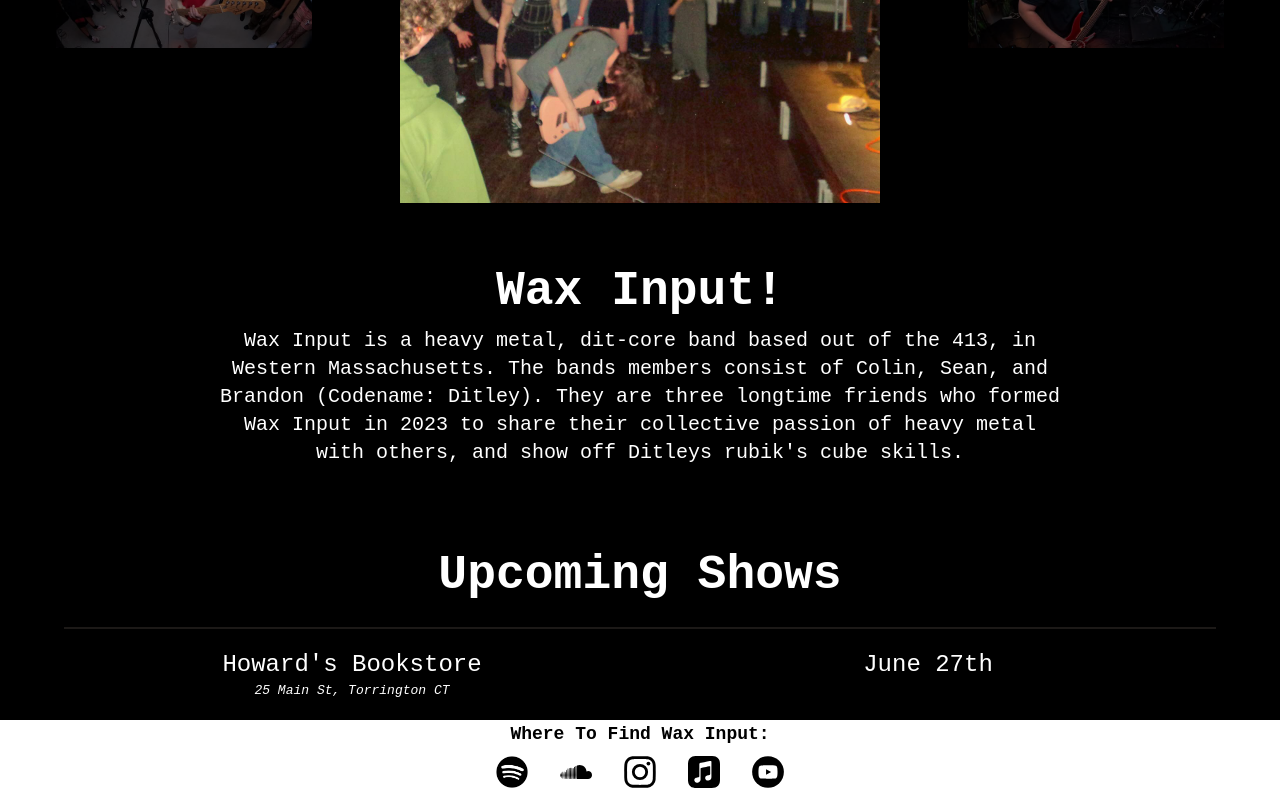
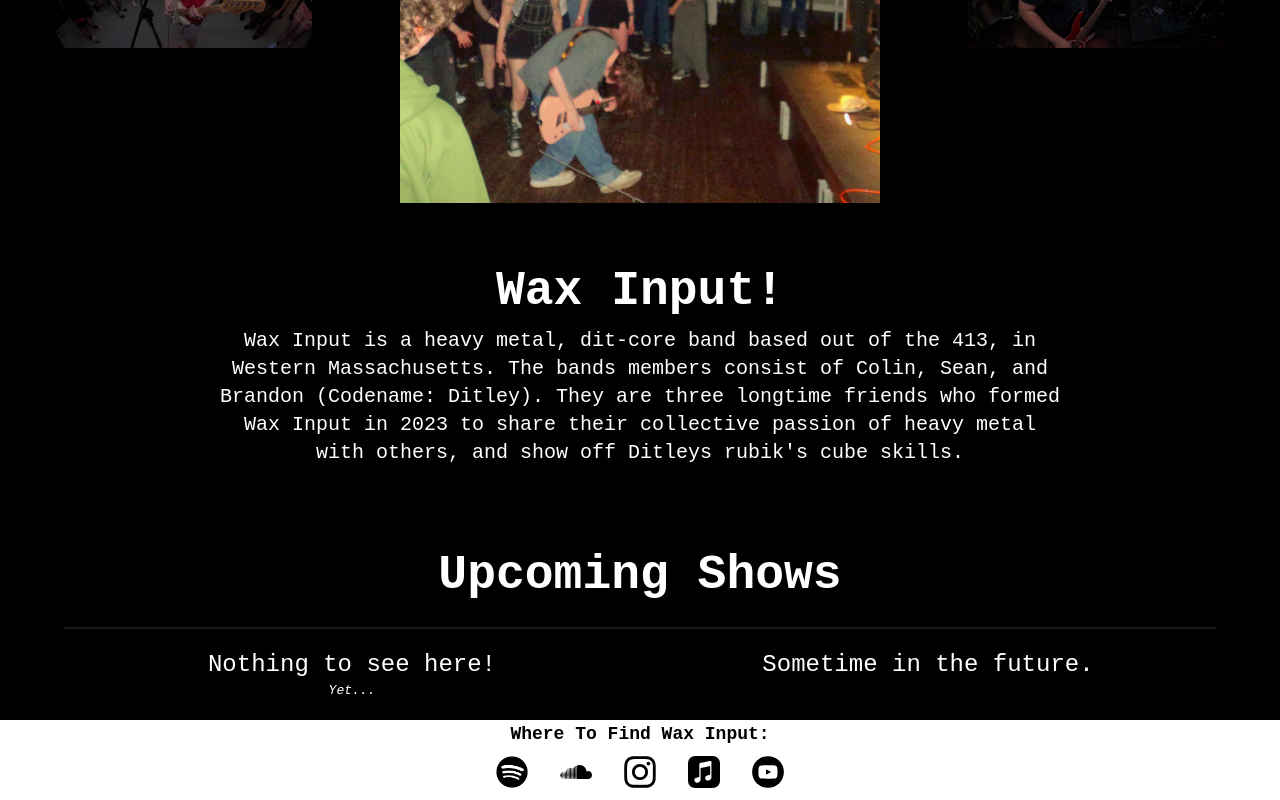
Before and after one commit to KyleAlme/wax-input-website, a React (Vite) app: page / in a window 1280 px wide. Shown: the part 1109-1909 px from the top of the page. Built offline with nearby package versions, Linux system fonts and the light colour scheme.

Commit message:
fix: update upcoming shows section

```diff
--- a/src/pages/home.jsx
+++ b/src/pages/home.jsx
@@ -84,11 +84,11 @@ function HomePage() {
 
             <div className="w-[90%] border-t-2 border-stone-900 flex mt-5">
                 <div className="w-[50%]">
-                    <p className="text-2xl mt-5 text-center">Howard's Bookstore</p>
-                    <p className="text-l mb-5 italic text-center">25 Main St, Torrington CT</p>
+                    <p className="text-2xl mt-5 text-center">Nothing to see here!</p>
+                    <p className="text-l mb-5 italic text-center">Yet...</p>
                 </div>
                 <div className="w-[50%]">
-                    <p className="text-2xl mt-5 mb-5 text-center">June 27th</p>
+                    <p className="text-2xl mt-5 mb-5 text-center">Sometime in the future.</p>
                 </div>
             </div>
         </div>
```
